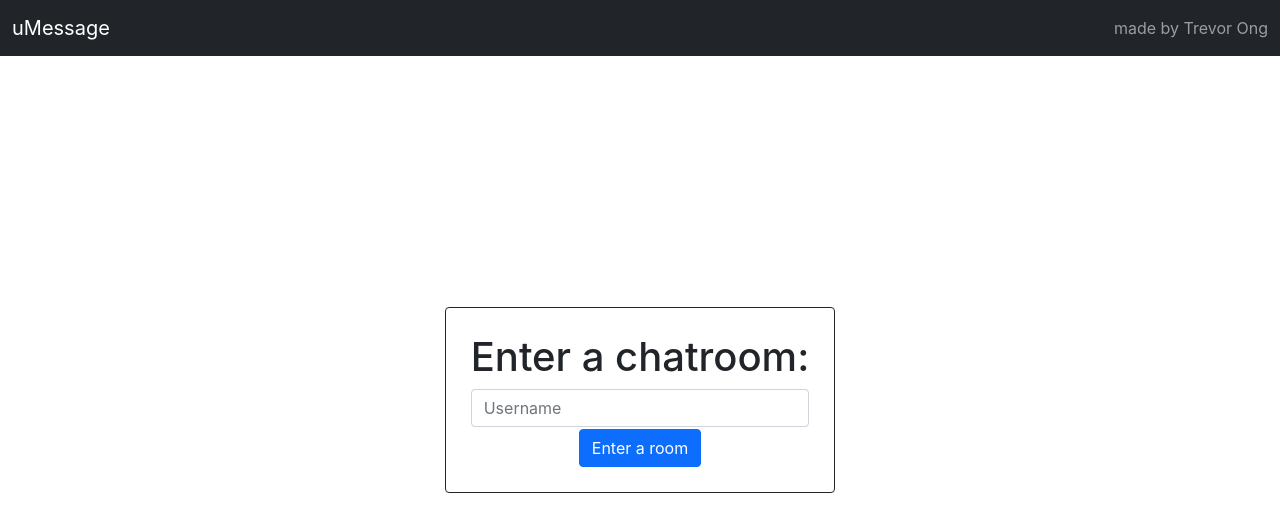
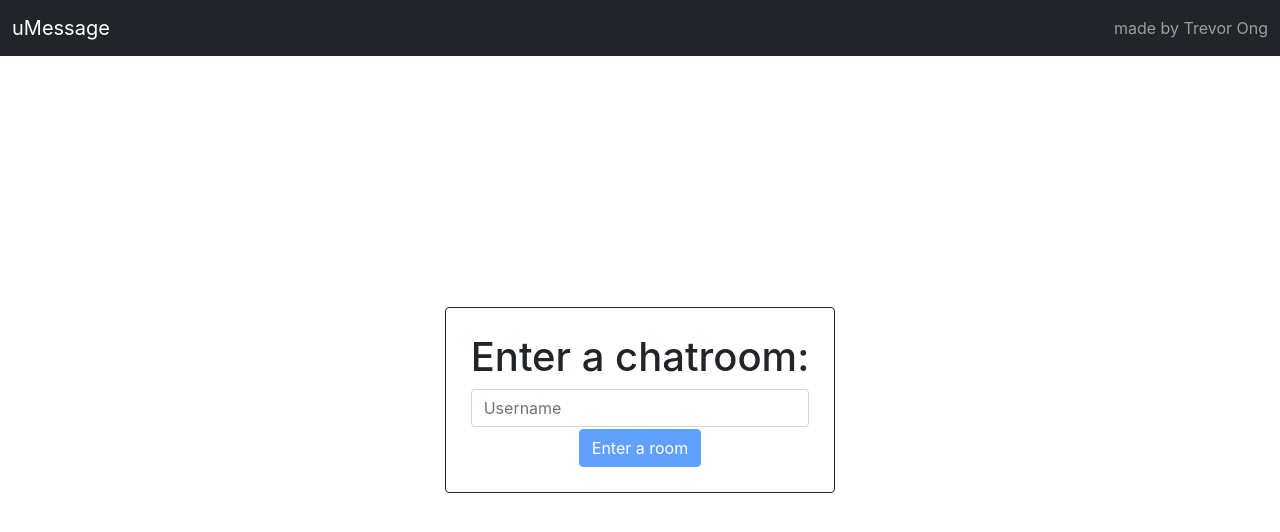
Before and after one commit to trevorong/Chatroom, a React (Create React App) app: page / in a window 1280 px wide. Shown: the top 532 px of the page. Built offline with nearby package versions, Linux system fonts and the light colour scheme.

Commit message:
Added somewhat working login feature

```diff
--- a/src/App.js
+++ b/src/App.js
@@ -8,7 +8,7 @@ import LoginModule from './components/LoginModule.js';
 import db from './firebase.js';
 
 function App() {
-  const [username, setUsername] = useState('test');
+  const [username, setUsername] = useState('');
 
   return (
     <Router>
@@ -22,7 +22,7 @@ function App() {
       </nav>
       <div className="App">
         <Switch>
-          <Route path="/" exact render={()=> <LoginModule setFunc={setUsername} />} />
+          <Route path="/" exact render={()=> <LoginModule username={username} setUsername={setUsername} />} />
           <Route path="/room"  render={()=> <ChatModule username={username}/>} />
           <Route render={() => <h1>404: page not found</h1>} />
         </Switch>
--- a/src/components/ChatModule.js
+++ b/src/components/ChatModule.js
@@ -1,8 +1,15 @@
-import React, {useState} from 'react';
+import React, {useState, useEffect} from 'react';
+import { useHistory } from 'react-router-dom';
 import Chatroom from './Chatroom.js';
 
 function ChatModule(props) {
   const [searchVal, setSearchVal] = useState('');
+
+  const history = useHistory();
+
+  useEffect(() => {
+    if (props.username === '') history.push('/');
+  })
 
   return (
     <div className="chat-module row-container flex-grow">
--- a/src/components/Chatroom.js
+++ b/src/components/Chatroom.js
@@ -35,11 +35,11 @@ function Chatroom (props) {
                 date: timeSent,
             }
             console.log(msg);
-            db.collection("messages").add(msg)
-                .then((ref) => {console.log("Added doc with ID: ", ref.id)})
-                .catch(function(error) {
-                    console.error("Error adding document: ", error);
-                });
+            // db.collection("messages").add(msg)
+            //     .then((ref) => {console.log("Added doc with ID: ", ref.id)})
+            //     .catch(function(error) {
+            //         console.error("Error adding document: ", error);
+            //     });
         }
     };
 
--- a/src/components/LoginModule.js
+++ b/src/components/LoginModule.js
@@ -1,15 +1,23 @@
-import React, {useState} from 'react';
+import React, {useEffect, useState} from 'react';
 
 import { Link } from "react-router-dom";
 
 function LoginModule(props) {
-  const [username, setUsername] = useState('');
+  const [nameVal, setNameVal] = useState(props.username);
+
+  useEffect(() => { props.setUsername(nameVal) });
+
+  const displayEnter = () => {
+    return nameVal !== ''
+    ? <Link to= "/room" className="btn btn-primary">Enter a room</Link>
+    : <button className="btn btn-primary" disabled>Enter a room</button>
+  }
 
   return (
     <div className="login-module border border-dark rounded">
       <h1> Enter a chatroom: </h1>
-      <input type="text" className="form-control" placeholder="Username" onChange={(event)=>setUsername(event.target.value)} value={username} aria-label="Username"></input>
-      <Link to= "/room" className="btn btn-primary">Enter a room</Link>
+      <input type="text" className="form-control" placeholder="Username" onChange={(event)=>setNameVal(event.target.value)} value={nameVal} aria-label="Username"></input>
+      {displayEnter()}
     </div>
   );
 }
```
